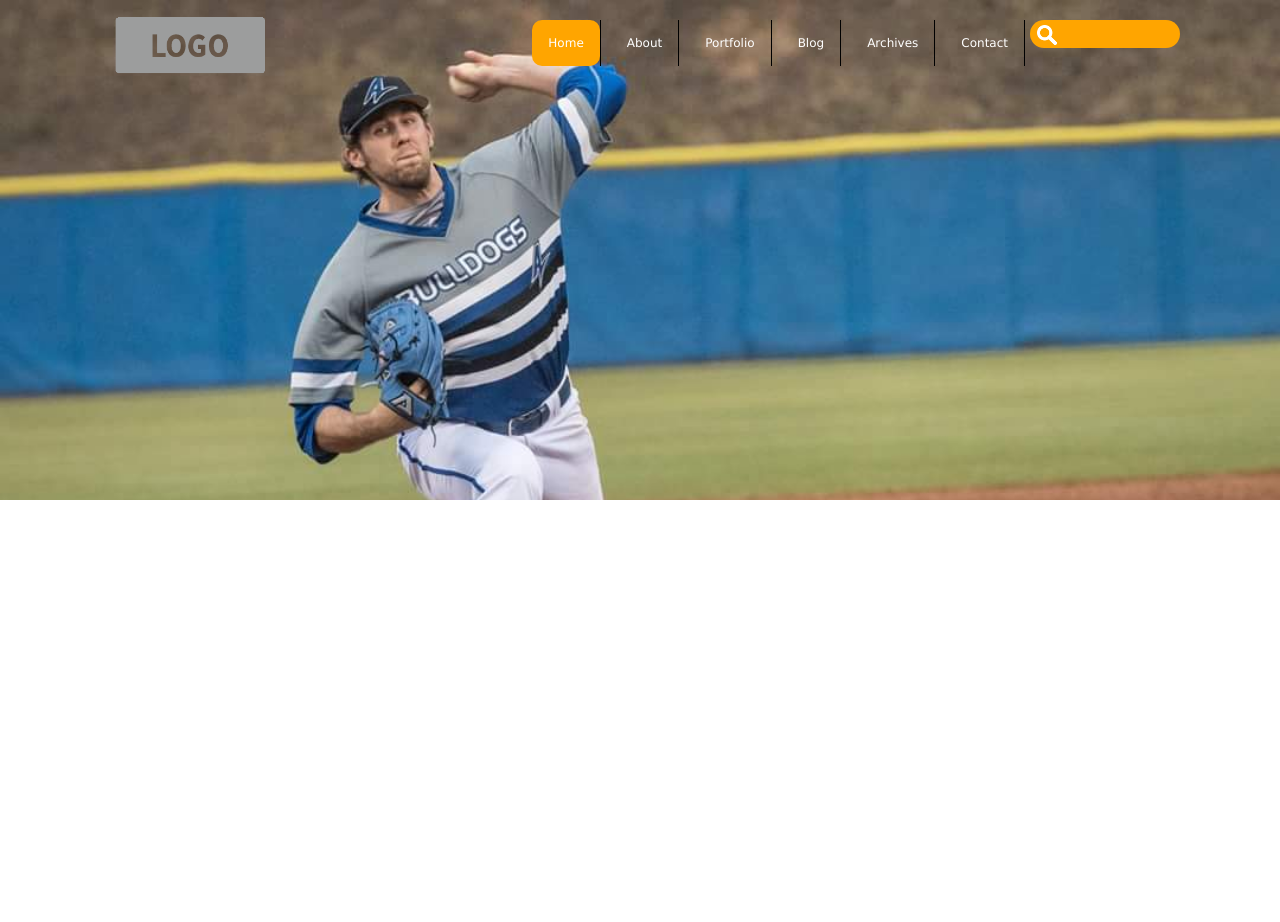
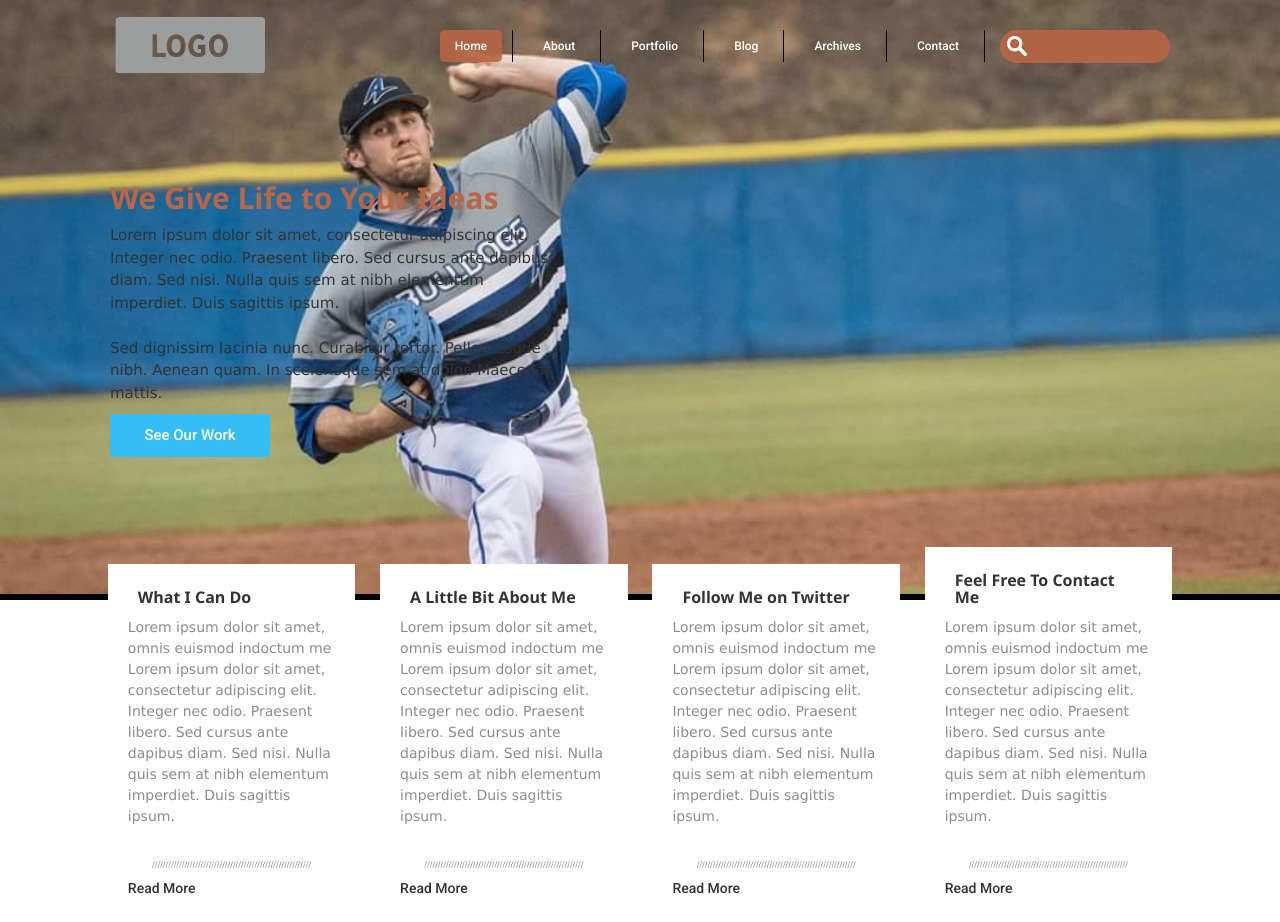
Before and after one commit to Lclarke277/project, a plain HTML site: page index.html in a window 1280 px wide. Before the commit the page ends 800 px from the top, so only its background shows below. Drawn offline with nearby package versions, Linux system fonts and the light colour scheme.

Commit message:
'Read More' Sections

```diff
--- a/index.html
+++ b/index.html
@@ -8,6 +8,7 @@
 <link rel="stylesheet" href="https://maxcdn.bootstrapcdn.com/bootstrap/3.3.7/css/bootstrap.min.css">
 <meta name="viewport" content="width=device-width, initial-scale=1">
 <link rel="stylesheet" href="http://www.w3schools.com/lib/w3.css">
+<link href="https://fonts.googleapis.com/css?family=Lato|Roboto:500" rel="stylesheet">
 </head>
 <body>
 
@@ -40,13 +41,89 @@
       <li><a href="#about">Contact</a></li>
       <input type="text" name="search">
     </ul>
+
+<div id='sub_header'>
+    <h2 class='sub_header'>We Give Life to Your Ideas</h2>
+    <p class='sub_header'>Lorem ipsum dolor sit amet, consectetur adipiscing elit. Integer
+    nec odio. Praesent libero. Sed cursus ante dapibus diam. Sed
+    nisi. Nulla quis sem at nibh elementum imperdiet. Duis sagittis
+    ipsum.<br><br>
+
+    Sed dignissim lacinia nunc. Curabitur tortor. Pellentesque nibh.
+    Aenean quam. In scelerisque sem at dolor. Maecenas mattis.</p>
+    <a><button class='sub_header'>See Our Work</button></a>
 </div>
+
+</div>
+
+<div id='quad_div_wrap'>
+
+    <div class='quad_div'>
+        <h3 class='quad_div'>What I Can Do</h3>
+        <p class='quad_div'>Lorem ipsum dolor sit amet,
+        omnis euismod indoctum me<br>
+            Lorem ipsum dolor sit amet, consectetur adipiscing elit. Integer
+        nec odio. Praesent libero. Sed cursus ante dapibus diam. Sed
+        nisi. Nulla quis sem at nibh elementum imperdiet. Duis sagittis
+        ipsum.
+        </p><br>
+        <p class='separator'>///////////////////////////////////////////////////////////</p>
+        <a><h4 class='quad_div'>Read More</h4></a>
+    </div>
+
+    <div class='quad_div'>
+        <h3 class='quad_div'>A Little Bit About Me</h3>
+        <p class='quad_div'>Lorem ipsum dolor sit amet,
+        omnis euismod indoctum me<br>
+            Lorem ipsum dolor sit amet, consectetur adipiscing elit. Integer
+        nec odio. Praesent libero. Sed cursus ante dapibus diam. Sed
+        nisi. Nulla quis sem at nibh elementum imperdiet. Duis sagittis
+        ipsum.
+        </p><br>
+        <p class='separator'>///////////////////////////////////////////////////////////</p>
+        <a><h4 class='quad_div'>Read More</h4></a>
+    </div>
+
+    <div class='quad_div'>
+        <h3 class='quad_div'>Follow Me on Twitter</h3>
+        <p class='quad_div'>Lorem ipsum dolor sit amet,
+        omnis euismod indoctum me<br>
+            Lorem ipsum dolor sit amet, consectetur adipiscing elit. Integer
+        nec odio. Praesent libero. Sed cursus ante dapibus diam. Sed
+        nisi. Nulla quis sem at nibh elementum imperdiet. Duis sagittis
+        ipsum.
+        </p><br>
+        <p class='separator'>///////////////////////////////////////////////////////////</p>
+        <a><h4 class='quad_div'>Read More</h4></a>
+    </div>
+
+    <div class='quad_div'>
+        <h3 class='quad_div'>Feel Free To Contact Me</h3>
+        <p class='quad_div'>Lorem ipsum dolor sit amet,
+        omnis euismod indoctum me<br>
+            Lorem ipsum dolor sit amet, consectetur adipiscing elit. Integer
+        nec odio. Praesent libero. Sed cursus ante dapibus diam. Sed
+        nisi. Nulla quis sem at nibh elementum imperdiet. Duis sagittis
+        ipsum.
+        </p><br>
+        <p class='separator'>///////////////////////////////////////////////////////////</p>
+        <a><h4 class='quad_div'>Read More</h4></a>
+
+    </div>
+
+</div>
+
+
+
+
+
 
 
 
 </div>
 
 <script>
+// slider script
 var slideIndex = 0;
 carousel();
 
--- a/stylesheet.css
+++ b/stylesheet.css
@@ -22,62 +22,128 @@ div#header {
     margin-top: -10px;
 }
 
-ul {
+ul#nav {
     position: relative;
     display: block;
     list-style-type: none;
-    top: 20px;
+    top: 30px;
     margin-right: 10px;
     padding: 0;
     overflow: hidden;
     float: right;
+    font-family: 'Roboto', sans-serif;
 }
 
 li {
     float: left;
-    margin: 0 5px;
+    margin: 0 5px 0 0;
     border-right: solid 1px black;
 }
 
 li a {
+    margin: 0 10px;
     display: block;
     color: white;
     text-align: center;
-    padding: 14px 16px;
+    padding: 7px 15px;
     text-decoration: none;
     font-size: 12px;
 }
 
 /* Change the link color to #111 (black) on hover */
 li a:hover {
-    background-color: #111;
     text-decoration: none;
+    color: blue;
 }
 
 .active {
-    background-color: orange;
-    border-radius: 10px;
+    background-color: RGBa(186, 101, 69, 0.9);
+    border-radius: 5px;
 }
 
 .mySlides {
-    max-height: 500px !important;
+    max-height: 600px !important;
     min-width: 100%;
     overflow: hidden;
     position: absolute;
     top: 0;
     z-index: -1000;
+    border-bottom: solid 6px black;
 }
 
 input[type=text] {
-    top: 20px;
-    width: 150px;
-    box-sizing: border-box;
-    border:none;
+    display: inline-block;
+    margin: 0 10px;
+    width: 170px;
+    border: none;
     border-radius: 25px;
-    font-size: 12px;
-    background-color: orange;
+    font-size: 14px;
+    background-color: RGBa(186, 101, 69, 0.9);
     background-image: url('img/search.png');
-    background-position: 7px 5px;
+    background-position: 7px 6px;
     background-repeat: no-repeat;
-    padding: 5px 0;
+    padding: 6px 0;
 }
+
+#sub_header {
+    width: 45%;
+    padding: 20px;
+    margin-top: 50px;
+}
+
+h2.sub_header {
+    color: #BA6545;
+    font-weight: 700;
+}
+
+button.sub_header {
+    width: 160px;
+    font-size: 15px;
+    font-family: 'Roboto', sans-serif;
+    background-color: #35BDF6;
+    border-radius: 3px;
+    border: none;
+    padding: 10px 0px;
+    color: white;
+}
+
+div#quad_div_wrap {
+    margin-top: 70px;
+    width: 1100px;
+    text-align: center;
+}
+
+div.quad_div {
+    display: inline-block;
+    width: 22.5%;
+    background-color: white;
+    margin: 0 10px;
+    padding: 15px 20px;
+}
+
+h3.quad_div {
+    text-align: left;
+    font-size: 16px;
+    font-weight: 600;
+    padding: 0 10px;
+}
+
+p.quad_div {
+    text-align: left;
+    font-weight: 100;
+    color: #8C8C8C;
+    font-size: 14px;
+}
+
+p.separator {
+    font-size: 8px;
+    color: #8C8C8C;
+    width: 100%;
+    overflow: hidden;
+}
+
+h4.quad_div {
+    font-size: 14px;
+    text-align: left;
+    font-family: 'Roboto', sans-serif;
+}
```
